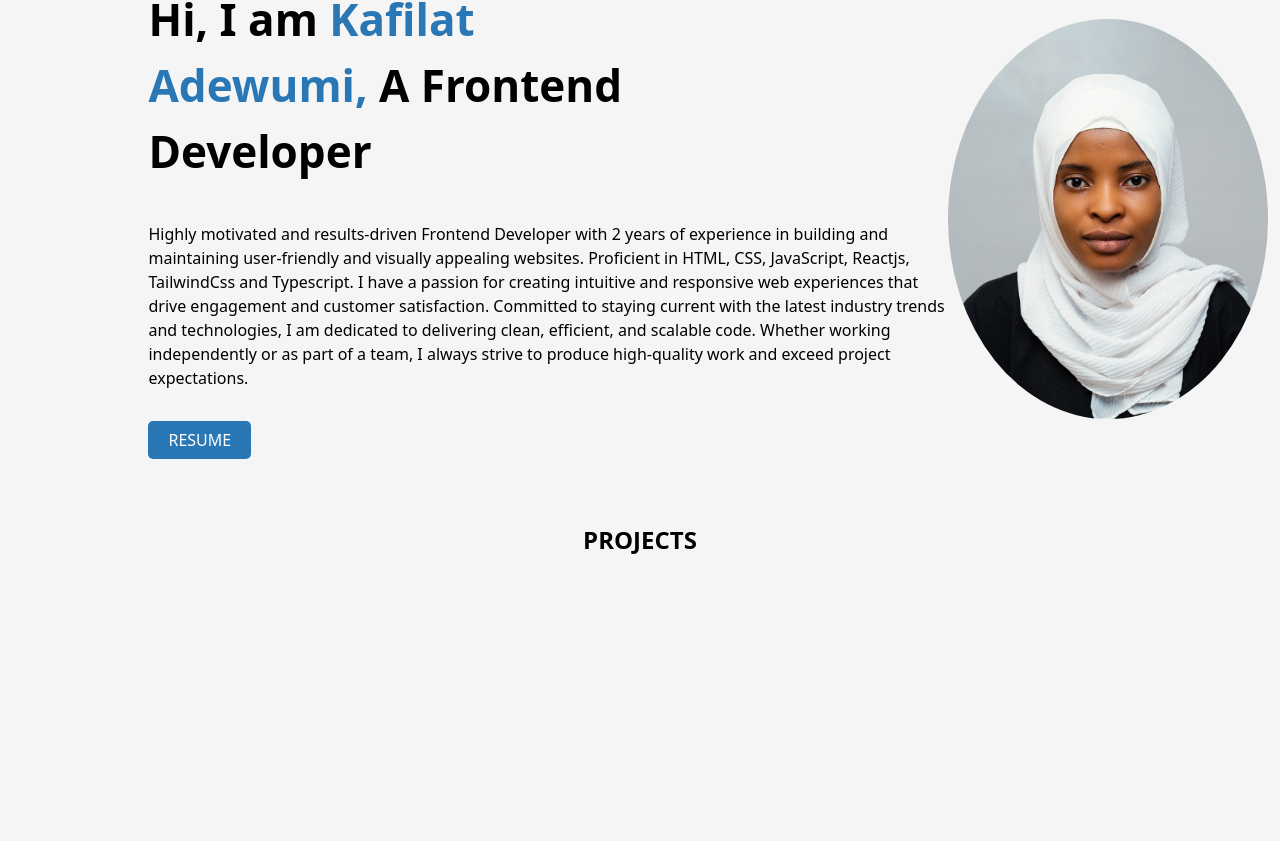
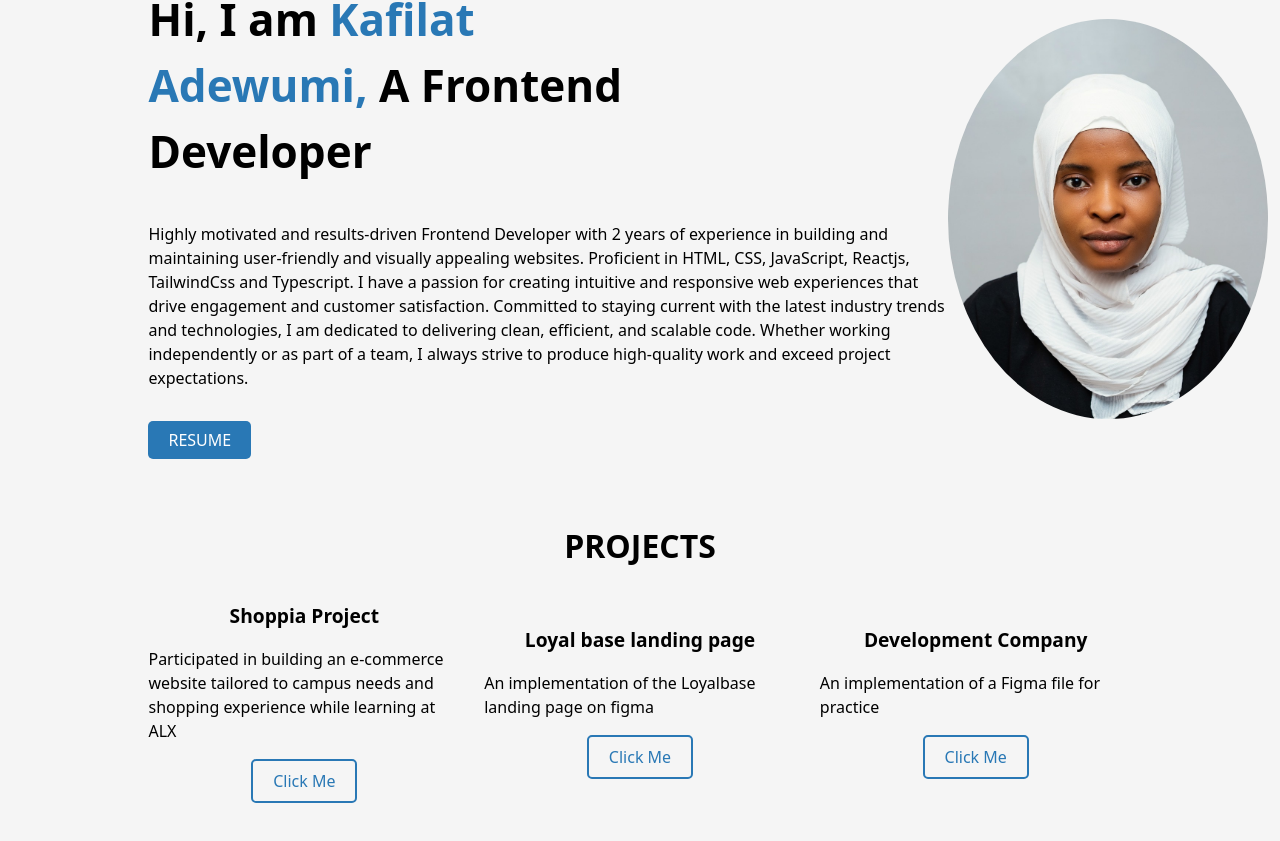
Before and after one commit to DevKaffy/Portfolio, a React (Vite) app: page / in a window 1280 px wide. Shown: the part 299-1140 px from the top of the page. Before the commit the page ends 857 px from the top, so only its background shows below. Built offline with nearby package versions, Linux system fonts and the light colour scheme.

Commit message:
add project section

```diff
--- a/src/Pages/Home/Home.tsx
+++ b/src/Pages/Home/Home.tsx
@@ -67,8 +67,47 @@ const Home = () => {
             </a>
           </div>
         </section>
-        <section>
-          <h2 className="text-center font-bold text-[1.5rem]">PROJECTS</h2>
+        <section className="mb-[4.4rem]">
+          <h2 className="text-center font-bold text-[2rem] mb-[2rem]">
+            PROJECTS
+          </h2>
+          <div className="flex lg:flex-row flex-col items-center justify-center gap-[1.5rem]">
+            <div className="w-[20rem] flex items-center flex-col gap-[1rem]">
+              <h2 className="font-bold text-[1.2rem]">Shoppia Project</h2>
+              <p>
+                Participated in building an e-commerce website tailored to
+                campus needs and shopping experience while learning at ALX
+              </p>
+              <a
+                href="https://shoppia-online.netlify.app/"
+                className="text-[#2978b5] border-2 max-w-max border-[#2978b5] rounded-[5px] px-[1.25rem] py-[0.5rem]"
+              >
+                Click Me
+              </a>
+            </div>
+            <div className="w-[20rem] items-center flex flex-col gap-[1rem]">
+              <h2 className="font-bold text-[1.2rem]">
+                Loyal base landing page
+              </h2>
+              <p>An implementation of the Loyalbase landing page on figma</p>
+              <a
+                href=" https://loyal-baze.netlify.app/ "
+                className="text-[#2978b5] border-2 max-w-max border-[#2978b5] rounded-[5px] px-[1.25rem] py-[0.5rem]"
+              >
+                Click Me
+              </a>
+            </div>
+            <div className="w-[20rem] items-center flex flex-col gap-[1rem]">
+              <h2 className="font-bold text-[1.2rem]">Development Company</h2>
+              <p>An implementation of a Figma file for practice</p>
+              <a
+                href=" https://development-company.netlify.app/"
+                className="text-[#2978b5] border-2 max-w-max border-[#2978b5] rounded-[5px] px-[1.25rem] py-[0.5rem]"
+              >
+                Click Me
+              </a>
+            </div>
+          </div>
         </section>
       </main>
     </div>
```
